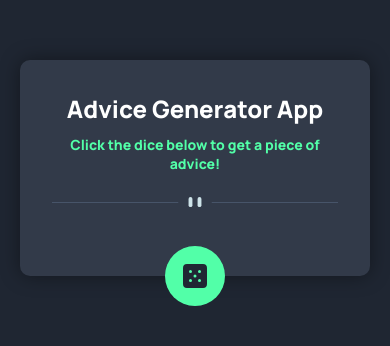
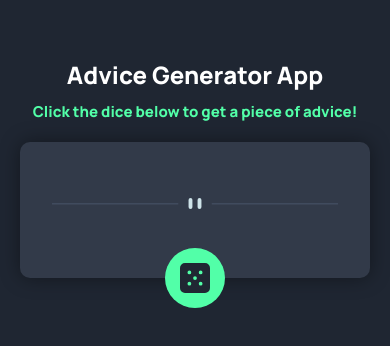
Before and after one commit to chiomaineh/advice-generator, a plain HTML site: page index.html in a window 390 px wide. Shown: the part 254-600 px from the top of the page. Drawn offline with Linux system fonts and the light colour scheme.

Commit message:
changing title and instruction position

```diff
--- a/index.css
+++ b/index.css
@@ -10,6 +10,7 @@ body {
   font-family: "Manrope", sans-serif;
   background-color: hsl(218, 23%, 16%);
   display: flex;
+  flex-direction: column;
   justify-content: center;
   align-items: center;
   min-height: 100vh;
@@ -67,8 +68,8 @@ body {
 }
 
 .dice {
-  width: 24px;
-  height: 24px;
+  width: 30px;
+  height: 30px;
 }
 
 .title {
@@ -81,7 +82,7 @@ body {
 
 .instruction {
   color: hsl(150, 100%, 66%);
-  font-size: 14px;
+  font-size: 15px;
   text-align: center;
   margin-bottom: 20px;
 }
@@ -93,4 +94,8 @@ body {
   .main-container {
     max-width: 350px;
   }
+
+  #advice {
+    font-size: 18px;
+  }
 }
--- a/index.html
+++ b/index.html
@@ -9,9 +9,10 @@
     <script src="./index.js" defer></script>
   </head>
   <body>
+    <h1 class="title">Advice Generator App</h1>
+     <p class="instruction">Click the dice below to get a piece of advice!</p>
     <main class="main-container">
-      <h1 class="title">Advice Generator App</h1>
-      <p class="instruction">Click the dice below to get a piece of advice!</p>
+
 
       <div>
         <div id="advice-block">
```
